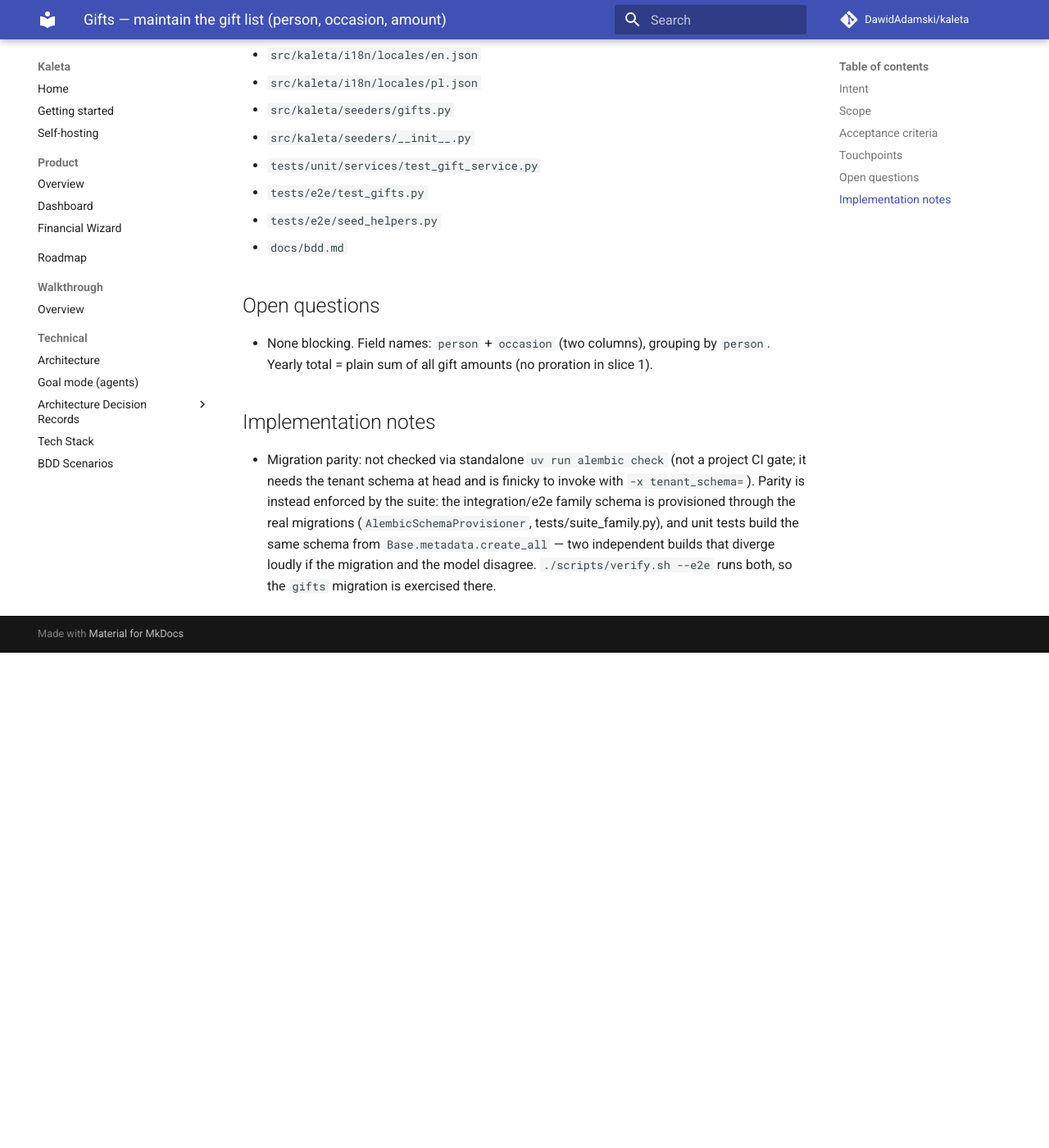
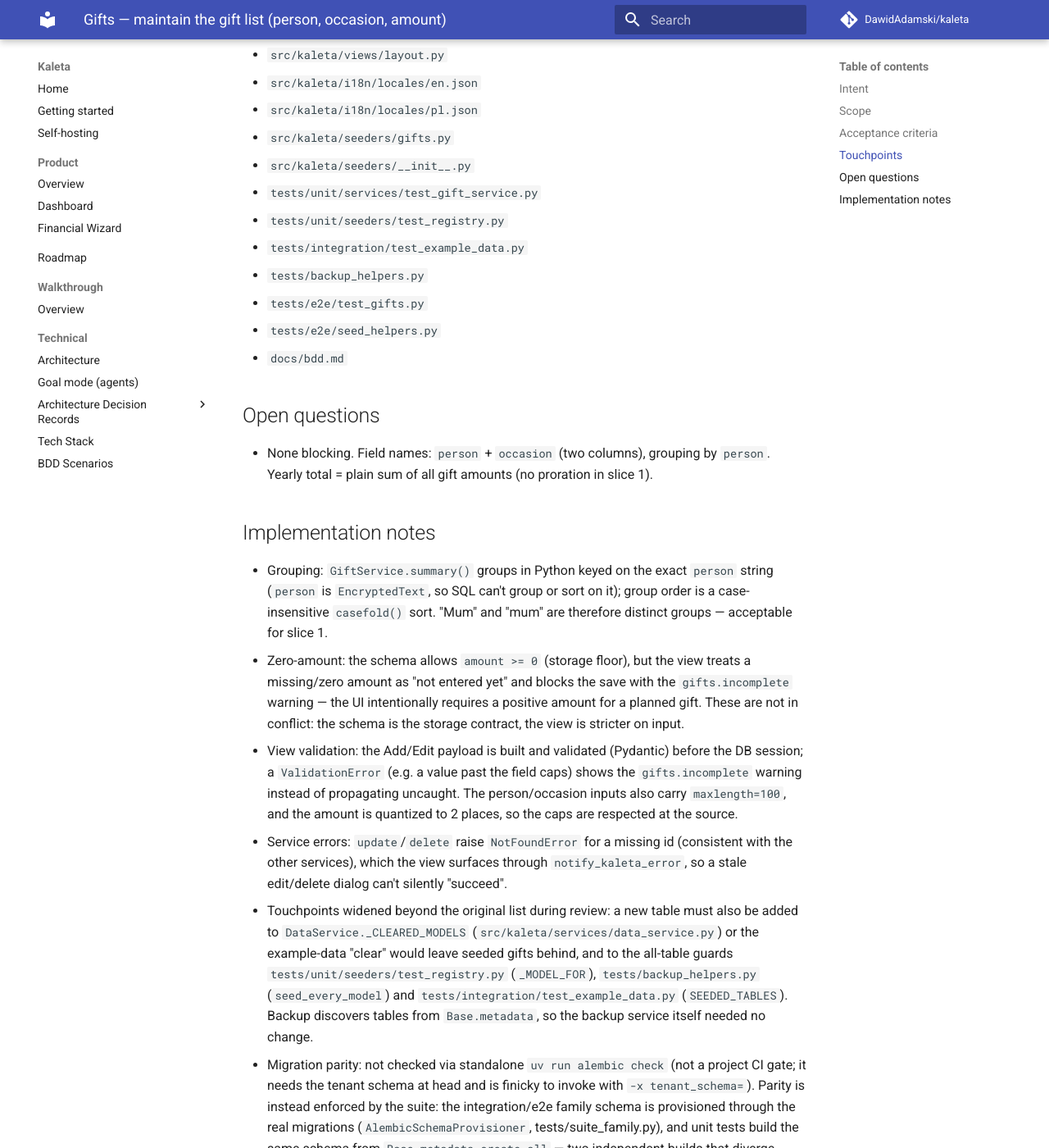
Before and after one commit to DawidAdamski/kaleta, an MkDocs documentation site: the page built from docs/plans/gifts-list.md, in a window 1280 px wide and 1400 px high, scrolled down 2089 px. Shown: the whole window at 82% size. Built offline with MkDocs 1.6.1 and Material for MkDocs 9.7.7, drawn with Linux system fonts in a browser that asks for light colours; comment, search, counter and statistics services are not loaded; before the commit the page ends 2885 px from its top, so only the background shows below that; some of the changed text lies outside the part shown.

Commit message:
fix(gifts): address review — clear_all coverage, validation, NotFoundError
- DataService._CLEARED_MODELS now includes Gift, so clearing example data
  wipes seeded gifts instead of leaving them behind (real gap). Backup is
  unaffected — it discovers tables from Base.metadata.
- New guard test_clear_all_empties_every_seeded_table: seed everything, clear,
  assert every seeded table is empty (fails if a table is missed from
  _CLEARED_MODELS — verified it fails without the Gift entry). Added Gift to
  the SEEDED_TABLES enumeration too.
- View _save_gift builds and validates the payload before the DB session and
  catches Pydantic ValidationError (person/occasion > 100 chars, amount with
  >2 decimals) with the gifts.incomplete warning instead of crashing; the
  person/occasion inputs carry maxlength=100 and the amount is quantized to 2
  places so the caps hold at the source.
- GiftService.update/delete raise NotFoundError for a missing id (consistent
  with the other services); the view surfaces it via notify_kaleta_error, so a
  stale edit/delete dialog can't silently report success. Unit tests updated.
- Plan Implementation notes record the grouping/casefold, zero-amount stance,
  validation, NotFoundError, and the widened touchpoints.

Co-Authored-By: Claude Opus 4.8 <noreply@anthropic.com>

```diff
--- a/docs/plans/gifts-list.md
+++ b/docs/plans/gifts-list.md
@@ -80,6 +80,7 @@ the yearly total against the BDD literals (200.00 + 150.00 → 350.00 under
 - `src/kaleta/schemas/gift.py`
 - `src/kaleta/services/gift_service.py`
 - `src/kaleta/services/__init__.py`
+- `src/kaleta/services/data_service.py`
 - `src/kaleta/views/gifts.py`
 - `src/kaleta/main.py`
 - `src/kaleta/views/layout.py`
@@ -88,6 +89,9 @@ the yearly total against the BDD literals (200.00 + 150.00 → 350.00 under
 - `src/kaleta/seeders/gifts.py`
 - `src/kaleta/seeders/__init__.py`
 - `tests/unit/services/test_gift_service.py`
+- `tests/unit/seeders/test_registry.py`
+- `tests/integration/test_example_data.py`
+- `tests/backup_helpers.py`
 - `tests/e2e/test_gifts.py`
 - `tests/e2e/seed_helpers.py`
 - `docs/bdd.md`
@@ -98,6 +102,31 @@ the yearly total against the BDD literals (200.00 + 150.00 → 350.00 under
   slice 1).
 
 ## Implementation notes
+- Grouping: `GiftService.summary()` groups in Python keyed on the exact
+  `person` string (`person` is `EncryptedText`, so SQL can't group or sort on
+  it); group order is a case-insensitive `casefold()` sort. "Mum" and "mum"
+  are therefore distinct groups — acceptable for slice 1.
+- Zero-amount: the schema allows `amount >= 0` (storage floor), but the view
+  treats a missing/zero amount as "not entered yet" and blocks the save with
+  the `gifts.incomplete` warning — the UI intentionally requires a positive
+  amount for a planned gift. These are not in conflict: the schema is the
+  storage contract, the view is stricter on input.
+- View validation: the Add/Edit payload is built and validated (Pydantic)
+  before the DB session; a `ValidationError` (e.g. a value past the field
+  caps) shows the `gifts.incomplete` warning instead of propagating uncaught.
+  The person/occasion inputs also carry `maxlength=100`, and the amount is
+  quantized to 2 places, so the caps are respected at the source.
+- Service errors: `update`/`delete` raise `NotFoundError` for a missing id
+  (consistent with the other services), which the view surfaces through
+  `notify_kaleta_error`, so a stale edit/delete dialog can't silently "succeed".
+- Touchpoints widened beyond the original list during review: a new table must
+  also be added to `DataService._CLEARED_MODELS`
+  (`src/kaleta/services/data_service.py`) or the example-data "clear" would
+  leave seeded gifts behind, and to the all-table guards
+  `tests/unit/seeders/test_registry.py` (`_MODEL_FOR`),
+  `tests/backup_helpers.py` (`seed_every_model`) and
+  `tests/integration/test_example_data.py` (`SEEDED_TABLES`). Backup discovers
+  tables from `Base.metadata`, so the backup service itself needed no change.
 - Migration parity: not checked via standalone `uv run alembic check` (not a
   project CI gate; it needs the tenant schema at head and is finicky to invoke
   with `-x tenant_schema=`). Parity is instead enforced by the suite: the
```
Also changed, not shown: 5 other files.
